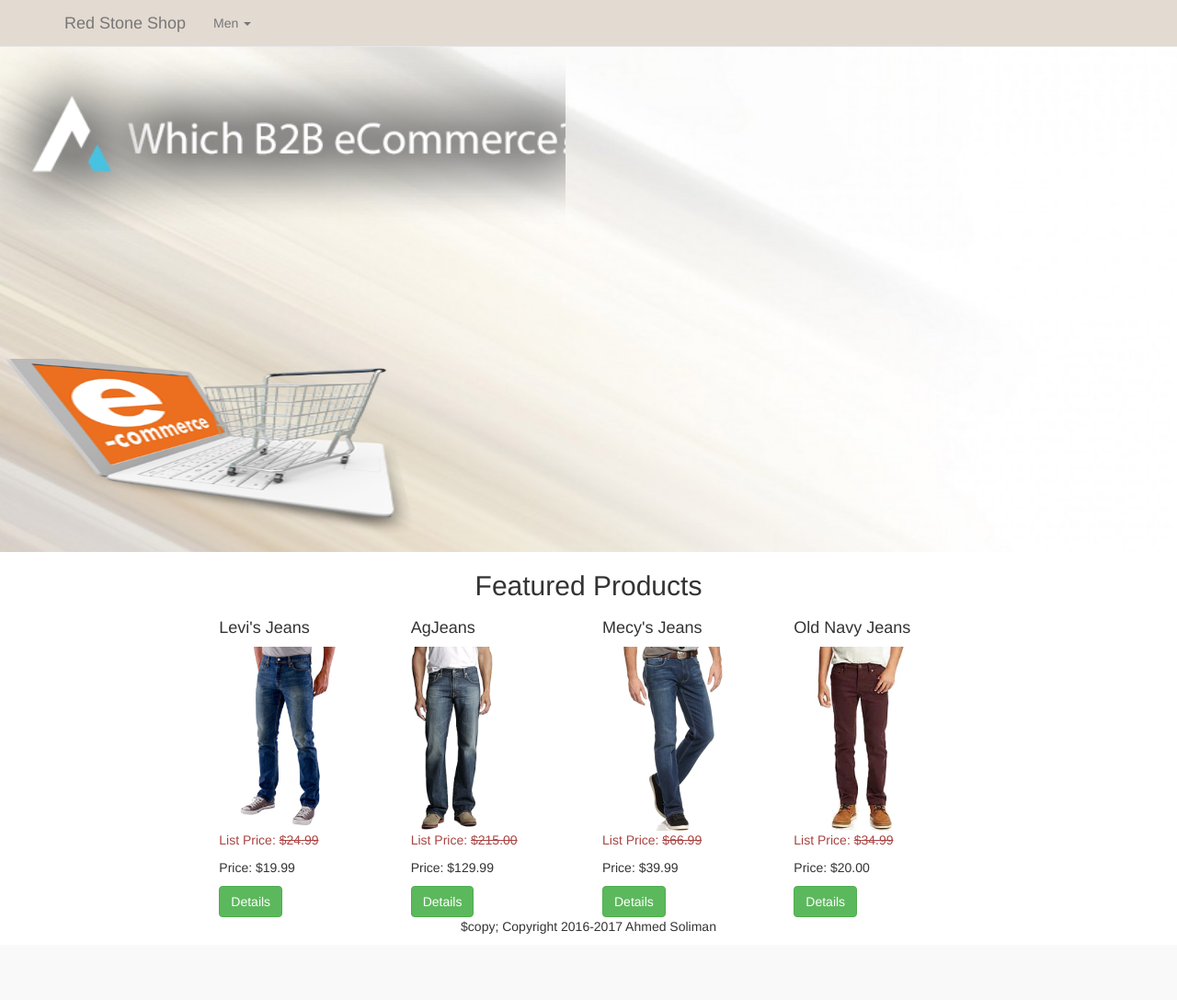
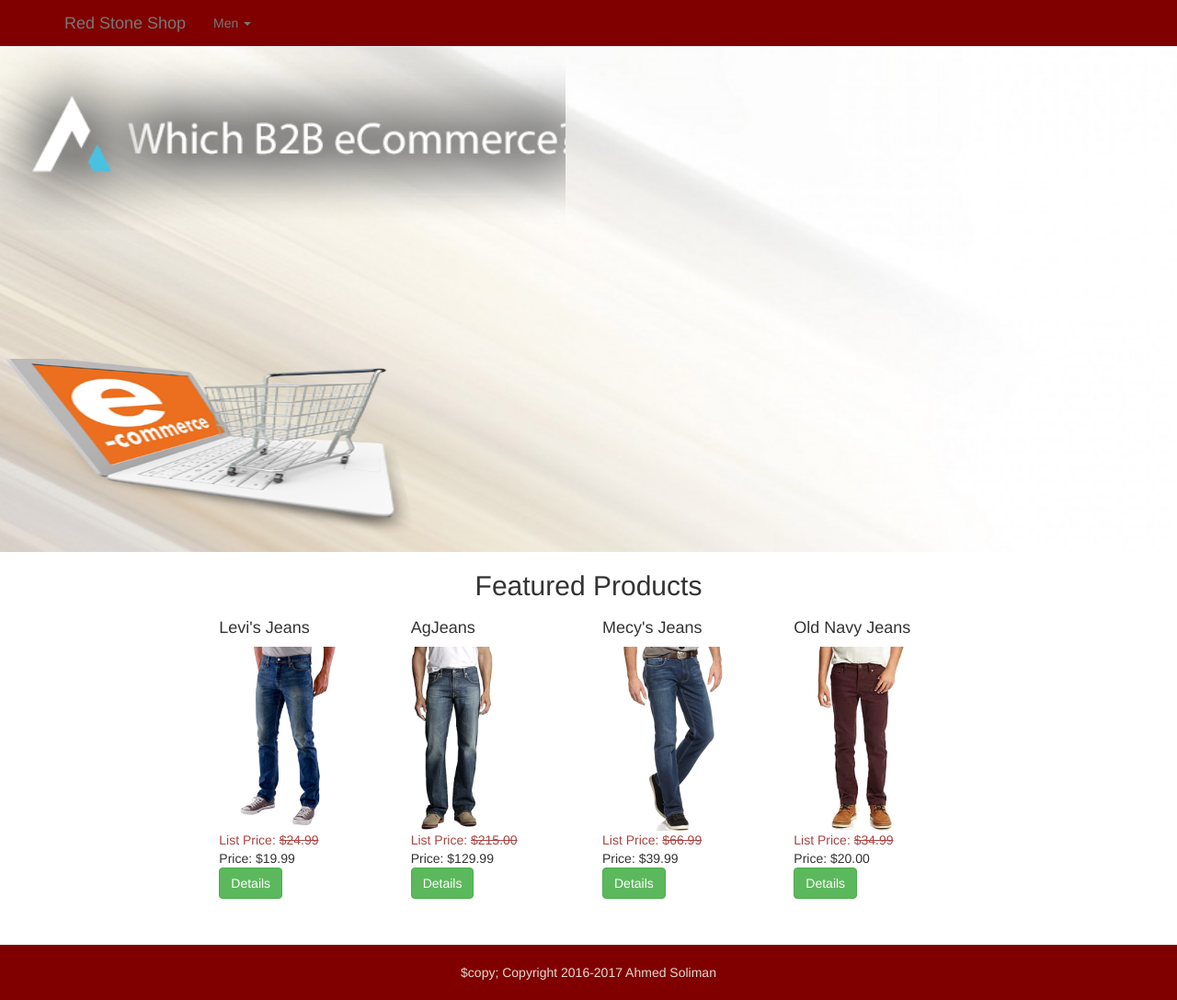
Before and after one commit to a-soliman/e-commerce, a PHP site: page / in a window 1280 px wide. Shown: the whole page at 92% size. Before the commit the page ends 1015 px from the top, so only its background shows below. Run offline with PHP 8.4, Linux system fonts and the light colour scheme; some libraries are stand-ins or nearby versions.

Commit message:
fixed the style for margin

```diff
--- a/css/main.css
+++ b/css/main.css
@@ -1,5 +1,19 @@
+/*pre-fixing*/
+* {
+	margin: 0;
+	padding: 0;
+}
+p {
+	margin: 0;
+	padding: 0;
+}
+
 .navbar {
-	background-color: #e3dad1;
+	background-color: #800000;
+	color: #fff;
+}
+.navbar a {
+	color: #fff;
 }
 #background-image {
 	position: relative;
@@ -41,3 +55,11 @@
 .featured-products img {
 	max-height: 200px;
 }
+
+/*footer*/
+footer {
+	margin-top: 50px;
+	background-color: #800000;
+	color: #e3dad1;
+	padding: 20px 0;
+}
```
